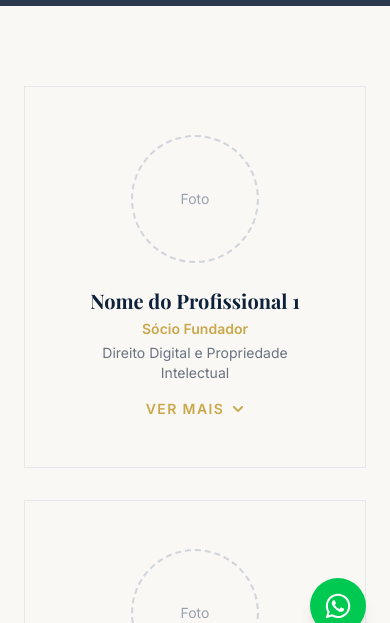
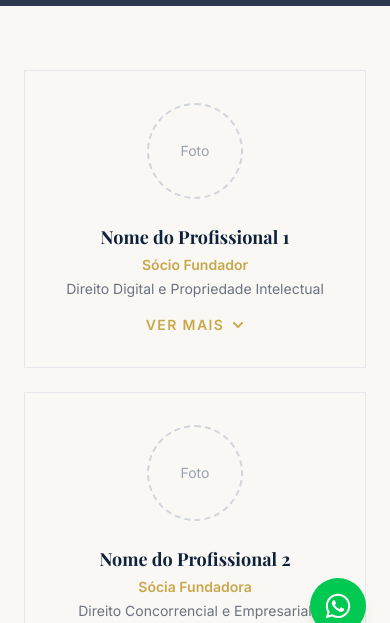
Before and after one commit to pblcnr/lvb-advogados, a Next.js app: page /profissionais in a window 390 px wide. Shown: the part 186-809 px from the top of the page. Built offline with nearby package versions, Linux system fonts and the light colour scheme; grey boxes are pictures that could not be loaded; a web font is replaced by a local one.

Commit message:
fix: improve team detail mobile responsiveness

```diff
--- a/components/profissionais/TeamDetail.tsx
+++ b/components/profissionais/TeamDetail.tsx
@@ -72,11 +72,11 @@ export default function TeamDetail() {
   };
 
   return (
-    <section className="bg-primary-offwhite py-20">
+    <section className="bg-primary-offwhite py-16 md:py-20">
       <div className="max-w-8xl mx-auto px-6 md:px-16">
         {/* Grid de profissionais */}
         <motion.div
-          className="grid grid-cols-1 gap-8 md:grid-cols-3"
+          className="grid grid-cols-1 gap-6 sm:grid-cols-2 md:grid-cols-3 md:gap-8"
           initial={{ opacity: 0, y: 40 }}
           whileInView={{ opacity: 1, y: 0 }}
           transition={{ duration: 0.6, ease: 'easeOut' }}
@@ -85,14 +85,14 @@ export default function TeamDetail() {
           {professionals.map((professional, index) => (
             <div
               key={professional.name}
-              className="flex flex-col items-center border border-gray-200 p-12 text-center"
+              className="flex flex-col items-center border border-gray-200 p-8 text-center md:p-12"
             >
               {/* Foto circular placeholder */}
-              <div className="mb-6 flex h-32 w-32 items-center justify-center rounded-full border-2 border-dashed border-gray-300 text-sm text-gray-400">
+              <div className="mb-6 flex h-24 w-24 items-center justify-center rounded-full border-2 border-dashed border-gray-300 text-sm text-gray-400 md:h-32 md:w-32">
                 Foto
               </div>
               {/* Nome */}
-              <h3 className="font-playfair text-primary mb-1 text-xl font-bold">
+              <h3 className="font-playfair text-primary mb-1 text-lg font-bold md:text-xl">
                 {professional.name}
               </h3>
               {/* Cargo */}
```
